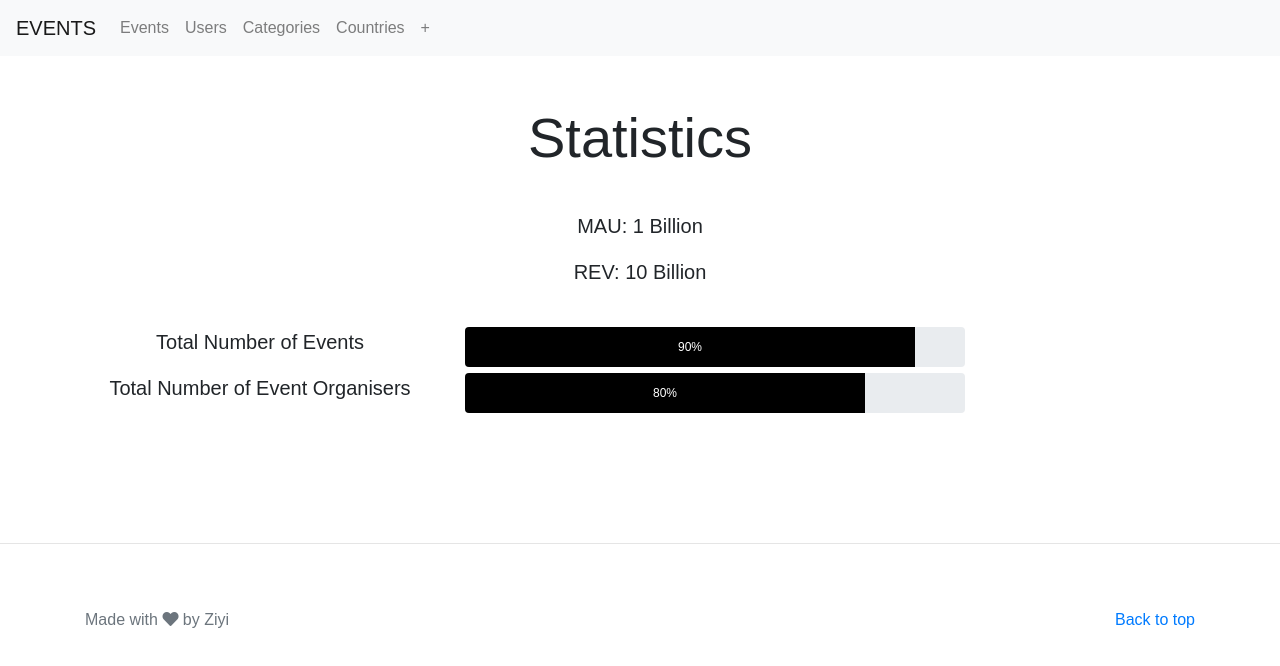
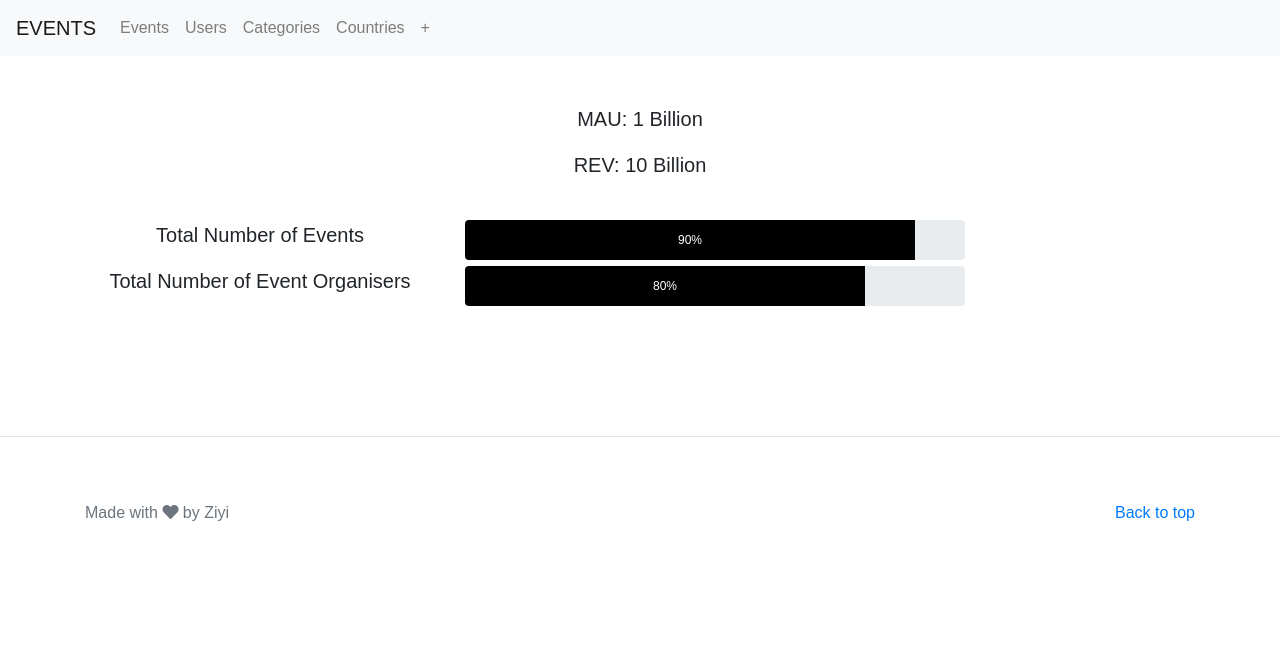
Before and after one commit to liuziyi/React-ReactRouterv4-Netlify-Events, a React (Create React App) app: page / in a window 1280 px wide. Shown: the top 666 px of the page. Built offline with nearby package versions, Linux system fonts and the light colour scheme.

Commit message:
edit Home component

```diff
--- a/src/components/Home.js
+++ b/src/components/Home.js
@@ -4,7 +4,6 @@ class Home extends Component {
   render(){
     return(
       <div className="pricing-header px-3 py-3 pt-md-5 pb-md-4 mx-auto text-center">
-          <h1 className="display-4" style={{ marginBottom: '40px' }}>Statistics</h1>
           <p className="lead">MAU: 1 Billion</p>
           <p className="lead">REV: 10 Billion</p>
 
```
